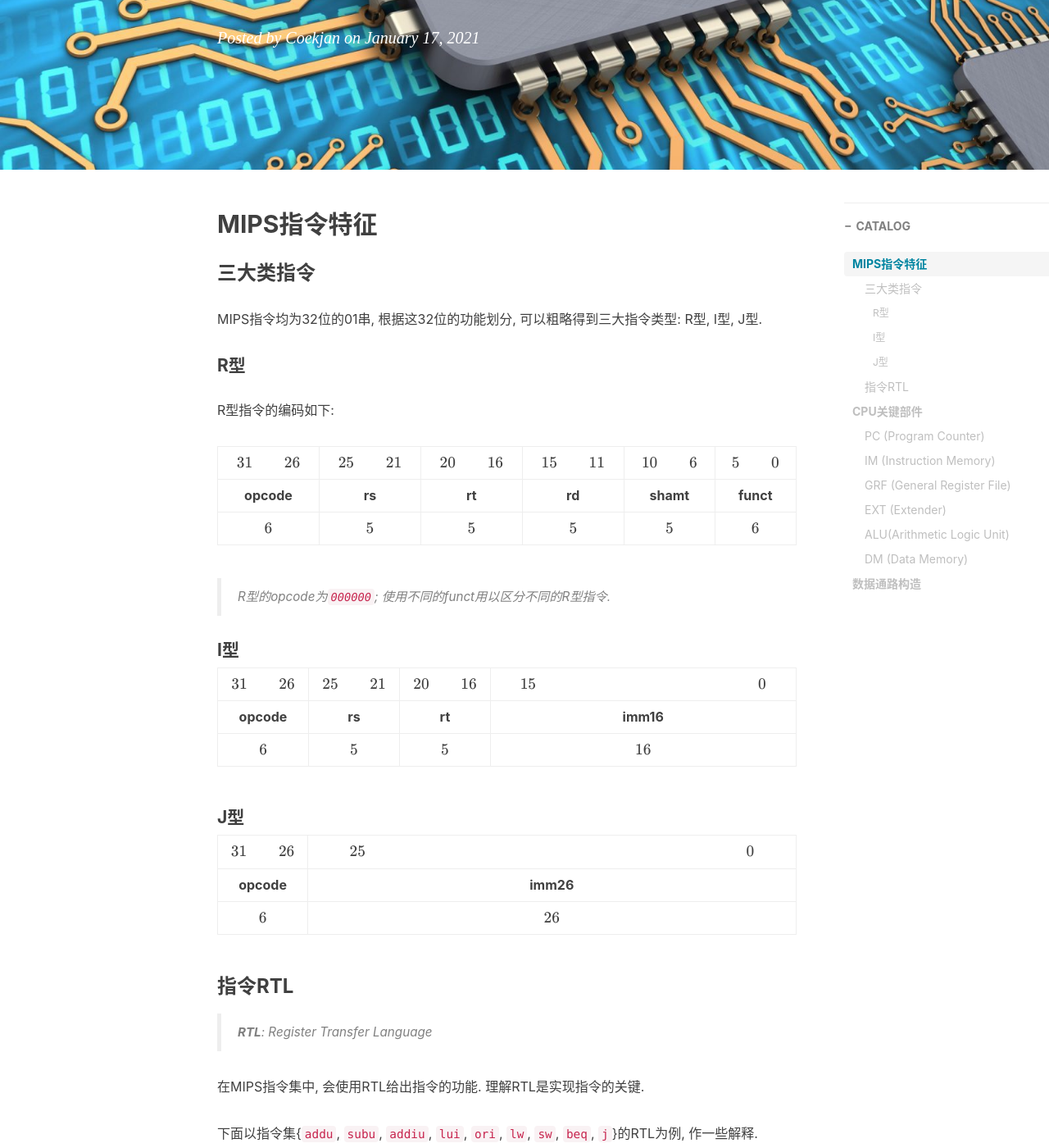
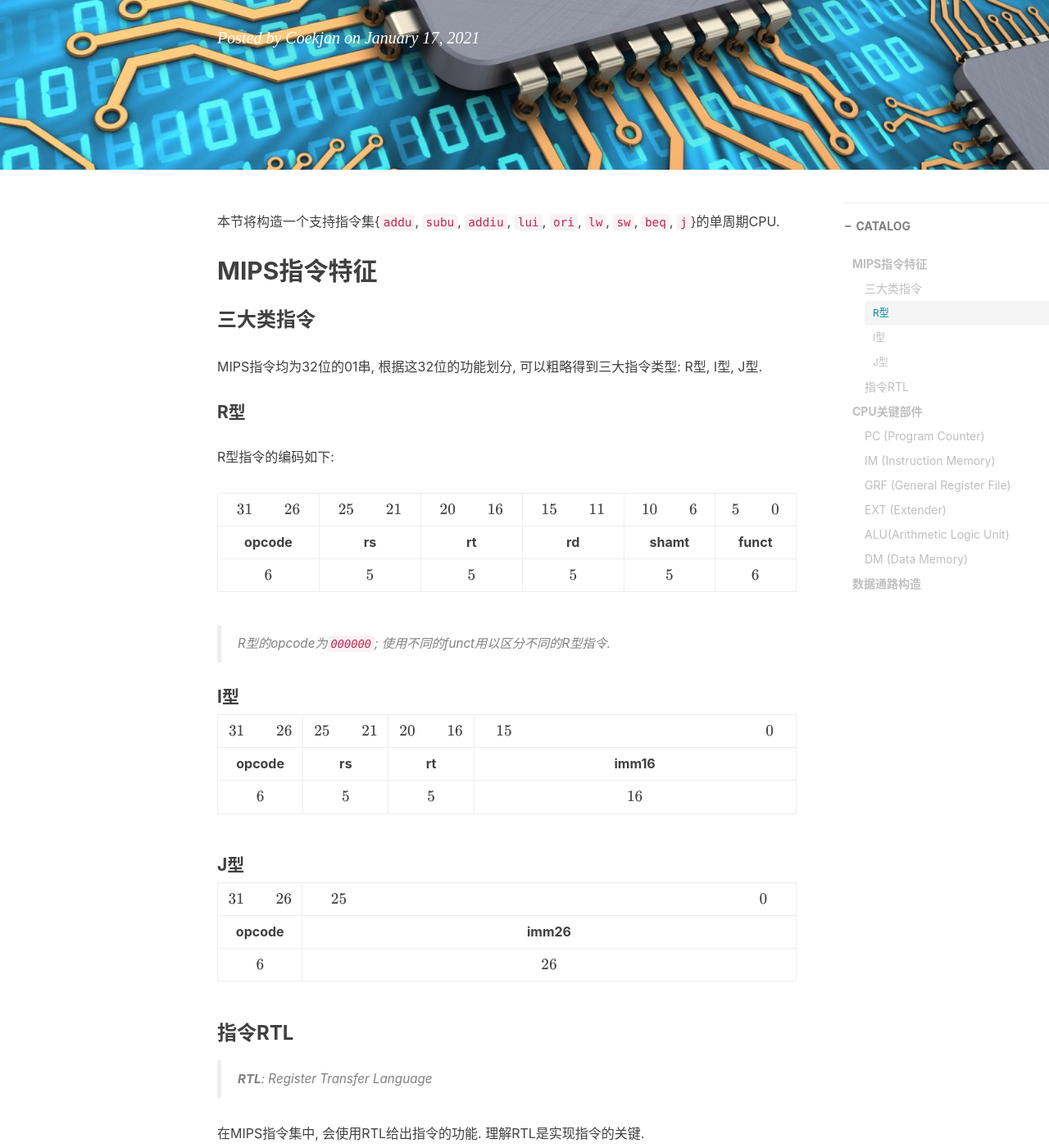
Before and after one commit to Coekjan/coekjan.github.io, a Jekyll site: the page built from _posts/Computer-Architecture/2021-01-17-Single-Cycle-CPU.md, in a window 1280 px wide and 1400 px high, scrolled down 376 px. Shown: the whole window at 82% size. Built offline with Jekyll 4.4.1, drawn with Linux system fonts in a browser that asks for light colours; nearby versions of some CDN libraries; comment, search, counter and statistics services are not loaded.

Commit message:
Update 2021-01-17-Single-Cycle-CPU.md

```diff
--- a/_posts/Computer-Architecture/2021-01-17-Single-Cycle-CPU.md
+++ b/_posts/Computer-Architecture/2021-01-17-Single-Cycle-CPU.md
@@ -10,6 +10,8 @@ katex:  true
 tags:
     - Computer Architecture
 ---
+
+本节将构造一个支持指令集{`addu`, `subu`, `addiu`, `lui`, `ori`, `lw`, `sw`, `beq`, `j`}的单周期CPU.
 
 ## MIPS指令特征
 
@@ -30,14 +32,14 @@ $6$ | $5$ | $5$ | $5$ | $5$ | $6$
 
 #### I型
 
-$31\qquad26$ | $25\qquad21$ | $20\qquad16$ | $15\qquad\qquad\qquad\qquad\qquad\qquad\qquad0$
+$31\qquad26$ | $25\qquad21$ | $20\qquad16$ | $15\qquad\qquad\qquad\qquad\qquad\qquad\qquad\qquad0$
 :-:|:-:|:-:|:-:
 **opcode**|**rs**|**rt**|**imm16**
 $6$ | $5$ | $5$ | $16$
 
 #### J型
 
-$31\qquad26$ | $25\qquad\qquad\qquad\qquad\qquad\qquad\qquad\qquad\qquad\qquad\qquad\qquad0$
+$31\qquad26$ | $25\qquad\qquad\qquad\qquad\qquad\qquad\qquad\qquad\qquad\qquad\qquad\qquad\qquad0$
 :-:|:-:|:-:|:-:
 **opcode**|**imm26**
 $6$ | $26$
@@ -105,5 +107,3 @@ $6$ | $26$
 ![]({{ '/img/CPU-DM.svg' | prepend: site.baseurl}})
 
 ## 数据通路构造
-
-//...
```
